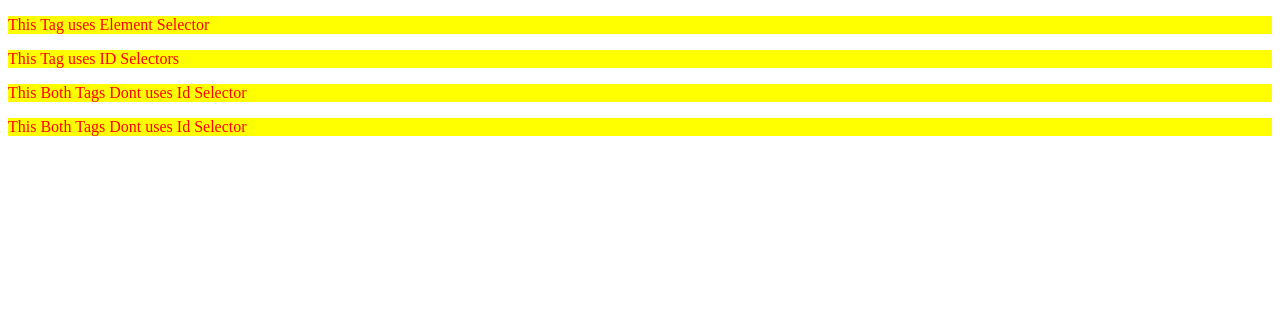
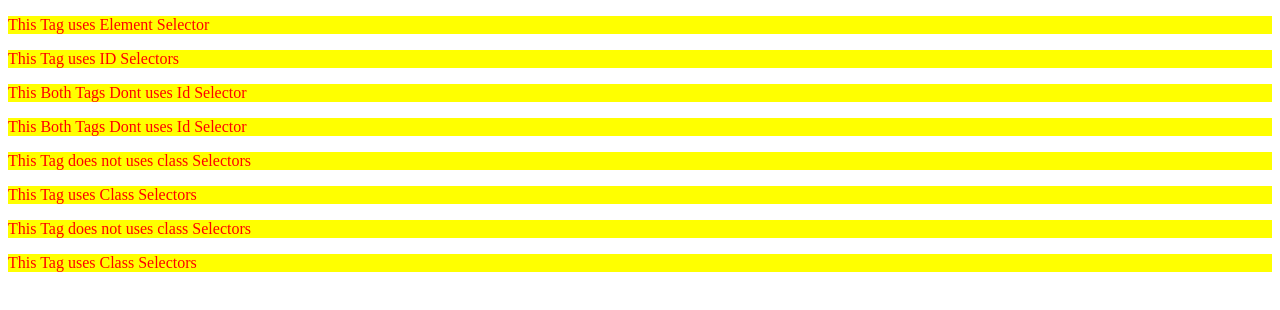
Before and after one commit to Itzzain9/CSS_Practice_Notes_Part02, a plain HTML site: page index.html in a window 1280 px wide. Drawn offline with Linux system fonts and the light colour scheme.

Commit message:
Update index.html

```diff
--- a/index.html
+++ b/index.html
@@ -16,5 +16,13 @@
     <P>This Both Tags Dont uses Id Selector</P>
 
 
+    <!-- 3-Class Selectors -->
+    <p>This Tag does not uses class Selectors </p>
+    <p class="sel">This Tag uses Class Selectors </p>
+    <p>This Tag does not uses class Selectors </p>
+    <p class="sel">This Tag uses Class Selectors </p>
+
+
+
 </body>
 </html>
```
